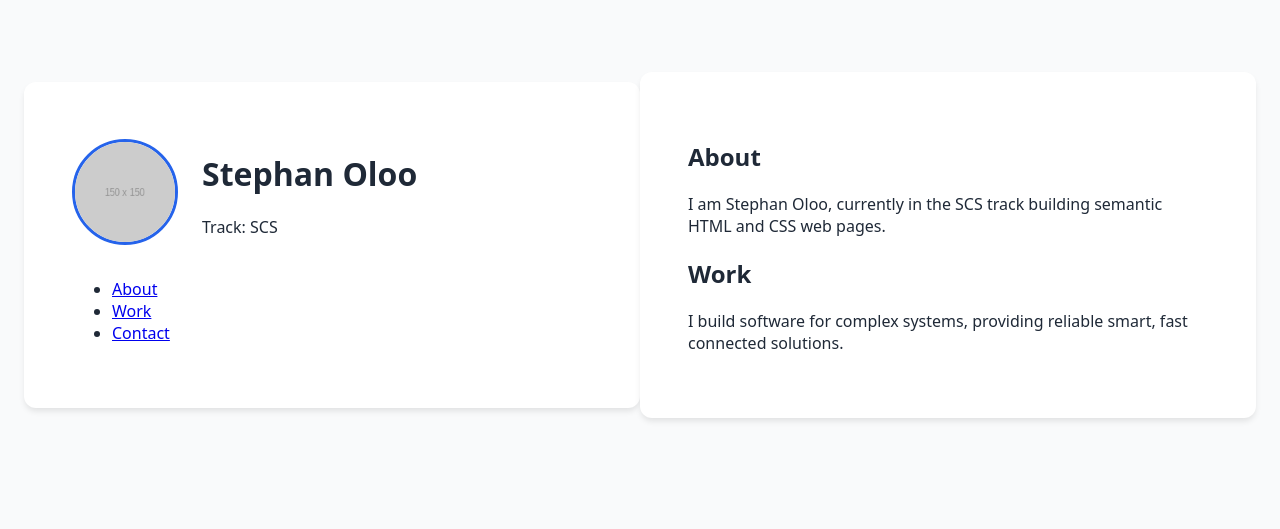
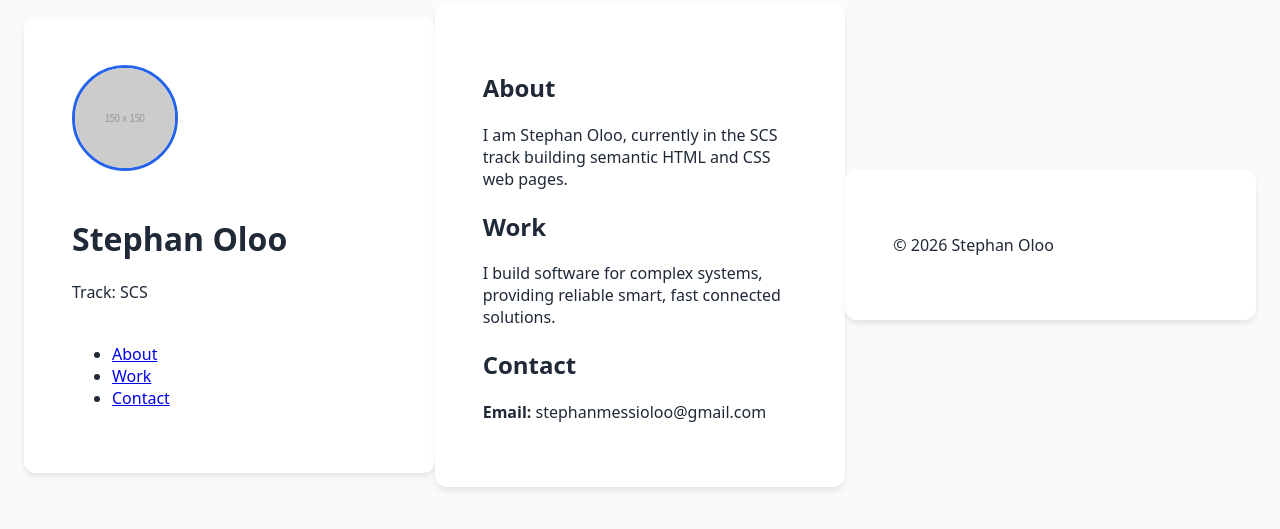
Before and after one commit to oloh-arch/bio-page, a plain HTML site: page index.html in a window 1280 px wide. Shown: the part 179-708 px from the top of the page. Drawn offline with Linux system fonts and the light colour scheme.

Commit message:
Add contact section and footer to complete page skeleton

```diff
--- a/index.html
+++ b/index.html
@@ -35,6 +35,15 @@
             <h2>Work</h2>
             <p>I build software for complex systems, providing reliable smart, fast connected solutions.</p>
         </section>
+
+        <section id="contact">
+            <h2>Contact</h2>
+            <p><strong>Email:</strong> stephanmessioloo@gmail.com</p>
+        </section>
     </main>
+
+    <footer class="card">
+        <p>&copy; 2026 Stephan Oloo</p>
+    </footer>
 </body>
 </html>
```
